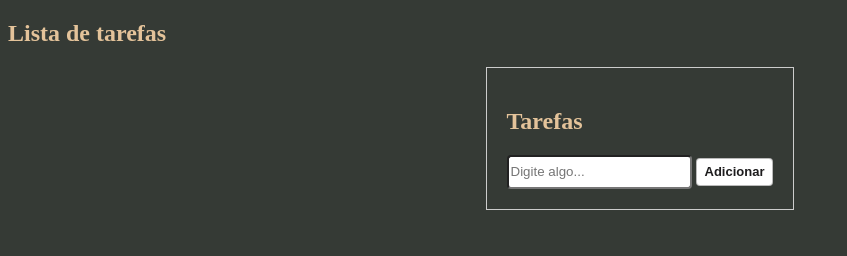
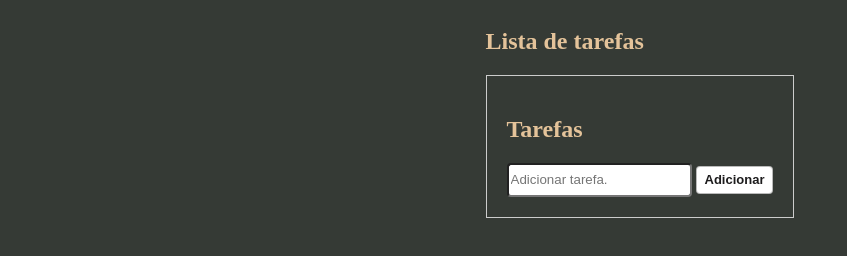
Before and after one commit to baldancam/100-days-code, a plain HTML site: page day-11/index.html in a window 1280 px wide. Shown: the whole page, without its empty margins (0-847 px from the left). Drawn offline with Linux system fonts and the light colour scheme.

Commit message:
day 11.03

```diff
--- a/day-11/index.html
+++ b/day-11/index.html
@@ -13,7 +13,7 @@
     <div class="container">
       <div class="coluna">
         <h2>Tarefas</h2>
-        <input type="text" id="inputColuna1" placeholder="Digite algo..." />
+        <input type="text" id="inputColuna1" placeholder="Adicionar tarefa." />
         <button onclick="adicionarConteudo('conteudoColuna1')">
           Adicionar
         </button>
--- a/day-11/style.css
+++ b/day-11/style.css
@@ -1,6 +1,9 @@
 body {
   background: rgb(53, 58, 53);
   color: rgb(228, 195, 154);
+  display: grid;
+  justify-content: center;
+  align-items: center;
 }
 
 .container {
```
